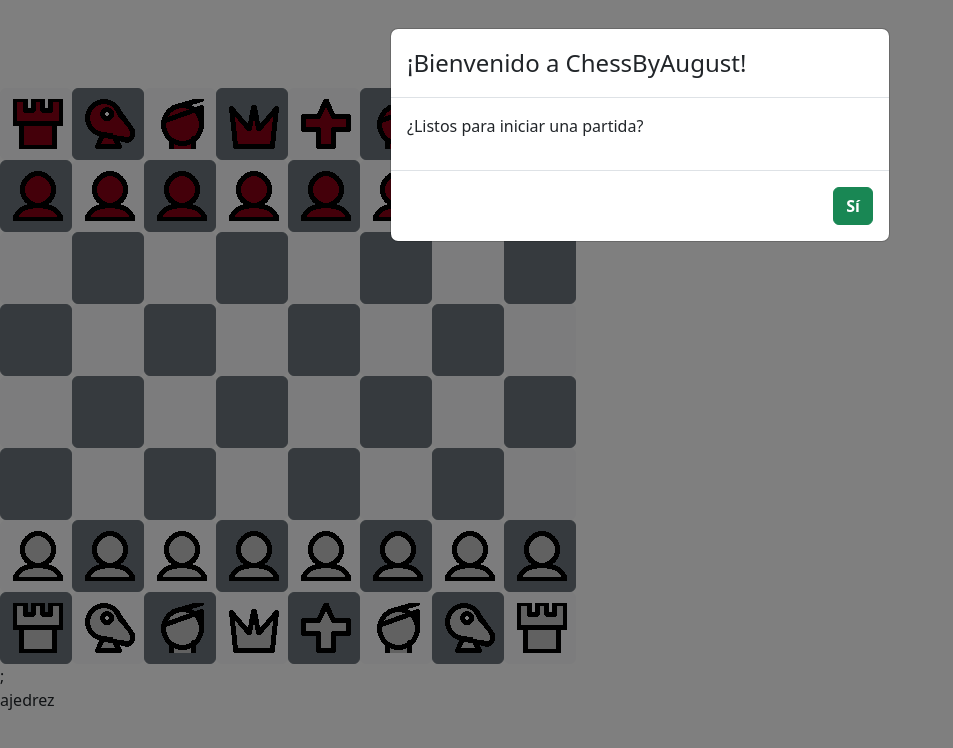
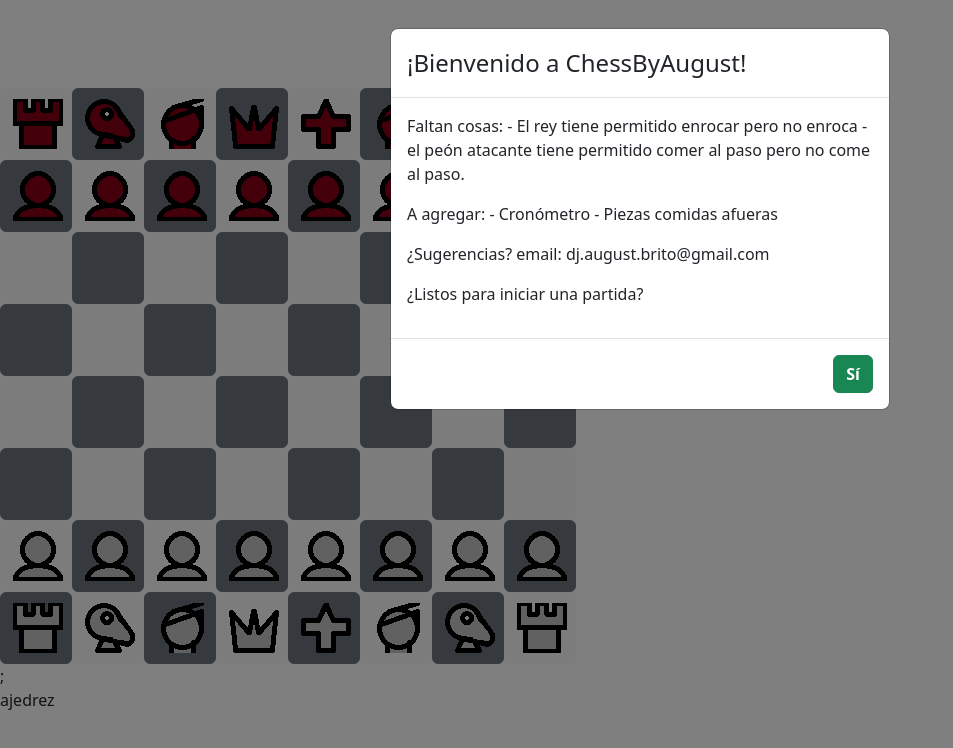
Before and after one commit to djauguust/ChessByAugust, a React (Vite) app: page / in a window 1280 px wide. Shown: the top 748 px of the page, without its empty margins (0-953 px from the left). Built offline with nearby package versions, Linux system fonts and the light colour scheme.

Commit message:
mensaje de bienvenida actualizado

```diff
--- a/src/Game.jsx
+++ b/src/Game.jsx
@@ -81,6 +81,14 @@
             </Modal.Header>
 
             <Modal.Body>
+              <p>
+                Faltan cosas: - El rey tiene permitido enrocar pero no enroca -
+                el peón atacante tiene permitido comer al paso pero no come al
+                paso.
+              </p>
+              <p>A agregar: - Cronómetro - Piezas comidas afueras</p>
+              <p>¿Sugerencias? email: dj.august.brito@gmail.com</p>
+
               <p>¿Listos para iniciar una partida?</p>
             </Modal.Body>
 
```
